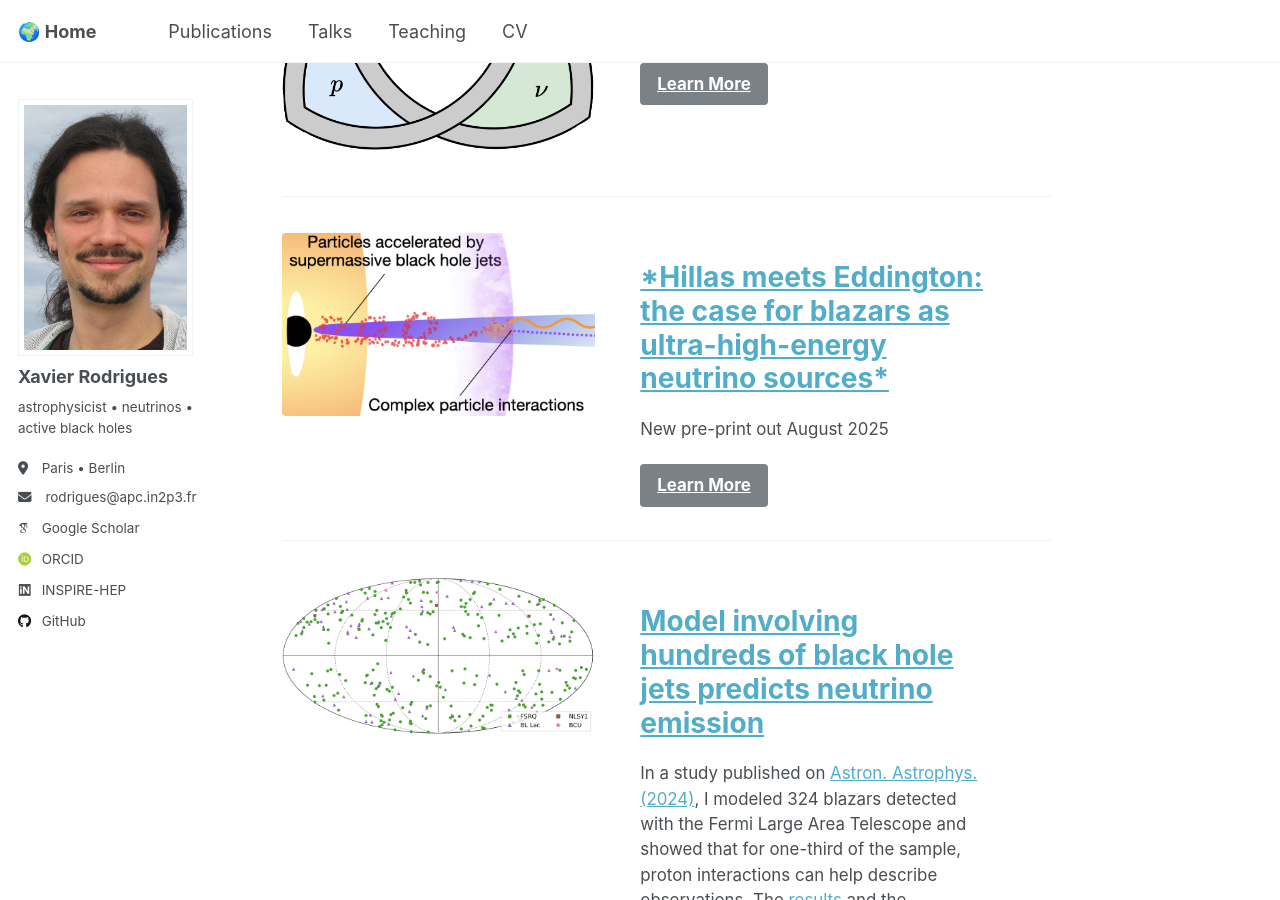
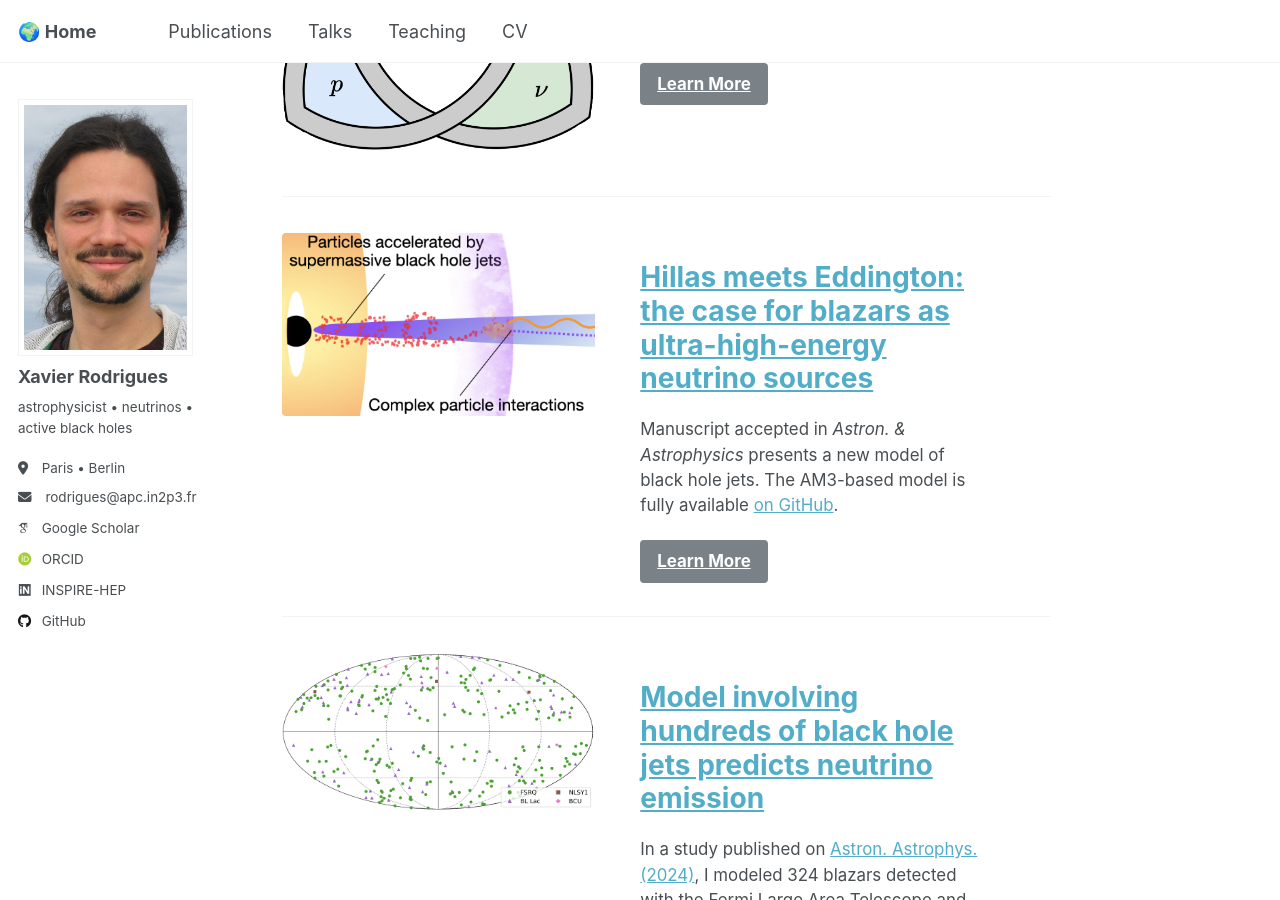
Before and after one commit to xrod/xrod.github.io, a Jekyll site: the page built from _pages/about.md, in a window 1280 px wide and 900 px high, scrolled down 388 px. Built offline with Jekyll 4.4.1, drawn with Linux system fonts in a browser that asks for light colours; some web fonts are replaced; a script that is not in the unit is left out.

Commit message:
update 'Hillas meets Eddington' paper info

```diff
--- a/_pages/about.md
+++ b/_pages/about.md
@@ -17,9 +17,9 @@ feature_am3:
 feature_hillas_paper:
   - image_path: "https://xrod.github.io/images/agn_jet.png"
     alt: "Cartoon of a jet launched by a black hole, where particles accelerated to high energies emit complex radiative signatures"
-    title: "<a href='https://arxiv.org/abs/2508.18345'>*Hillas meets Eddington: the case for blazars as ultra-high-energy neutrino sources*</a>"
+    title: "<a href='https://arxiv.org/abs/2508.18345'>Hillas meets Eddington: the case for blazars as ultra-high-energy neutrino sources</a>"
     url: "https://arxiv.org/abs/2508.18345"
-    excerpt: "New pre-print out August 2025"
+    excerpt: "Manuscript accepted in <em>Astron. & Astrophysics</em> presents a new model of black hole jets. The AM3-based model is fully available <a href='https://github.com/xrod/extended-jets'>on GitHub</a>."
     image_width: 420
 
 feature_three_hundred_blazars:
```
